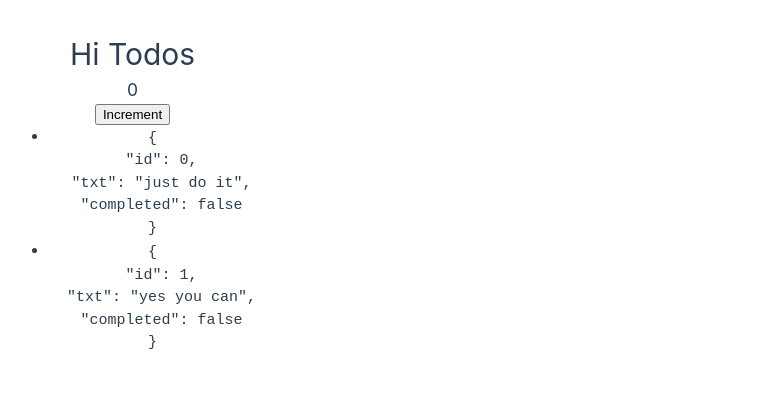
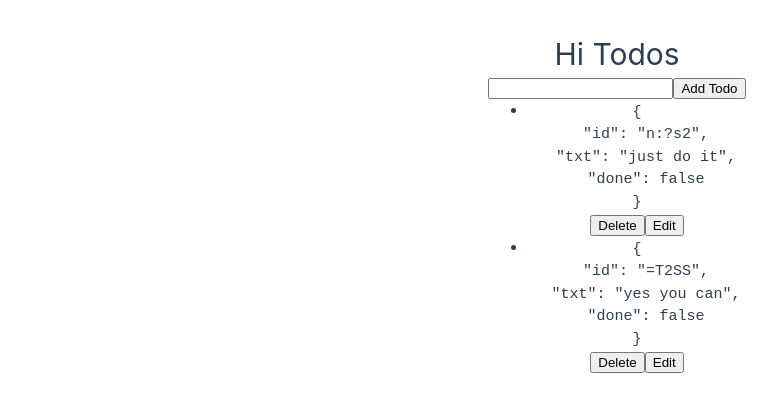
Before and after one commit to ShaniAharon/vite-vue3-composition-test, a Vue app: page / in a window 1280 px wide. Shown: the top 412 px of the page, without its empty margins (23-800 px from the left). Built offline with nearby package versions, Linux system fonts and the light colour scheme.

Commit message:
feat: add basic logic

```diff
--- a/src/App.vue
+++ b/src/App.vue
@@ -52,6 +52,7 @@
     header {
       display: flex;
       place-items: center;
+      justify-content: center;
       /* padding-right: calc(var(--section-gap) / 2); */
     }
 
--- a/src/components/todo-app.vue
+++ b/src/components/todo-app.vue
@@ -2,30 +2,54 @@
   import {reactive, ref, type Ref} from 'vue'
 
   interface Todo {
-    id: number
+    id: string
     txt: string
-    completed: boolean
+    done: boolean
   }
 
-  const count: Ref<number> = ref(0)
+  const todoText: Ref<string> = ref('')
   const todos = ref([
-    {id: 0, txt: 'just do it', completed: false},
-    {id: 1, txt: 'yes you can', completed: false},
+    {id: makeId(), txt: 'just do it', done: false},
+    {id: makeId(), txt: 'yes you can', done: false},
   ])
-  function increment() {
-    count.value++
+
+  function makeId(leng = 5) {
+    let id = ''
+    for (let i = 0; i < leng; i++) {
+      id += String.fromCharCode(Math.random() * (127 - 35) + 35)
+    }
+    return id
+  }
+
+  function removeTodo(todoId: string): void {
+    const idx = todos.value.findIndex((t) => t.id === todoId)
+    const removedTodo = todos.value.splice(idx, 1)[0]
+    console.log('removedTodo', removedTodo)
+  }
+  function addTodo(txt: string): void {
+    const todo = {
+      id: makeId(),
+      txt,
+      done: false,
+    }
+    todos.value.push(todo)
   }
 </script>
 
 <template>
   <div class="greetings">
     <h1>Hi Todos</h1>
-    <h3>{{ count }}</h3>
-    <button @click="increment">Increment</button>
+
+    <input type="text" v-model="todoText" />
+    <button @click="addTodo(todoText)">Add Todo</button>
 
     <ul>
       <li v-for="todo in todos" :key="todo.id">
         <pre>{{ todo }}</pre>
+        <div class="btns-container">
+          <button @click="removeTodo(todo.id)">Delete</button>
+          <button>Edit</button>
+        </div>
       </li>
     </ul>
   </div>
```
